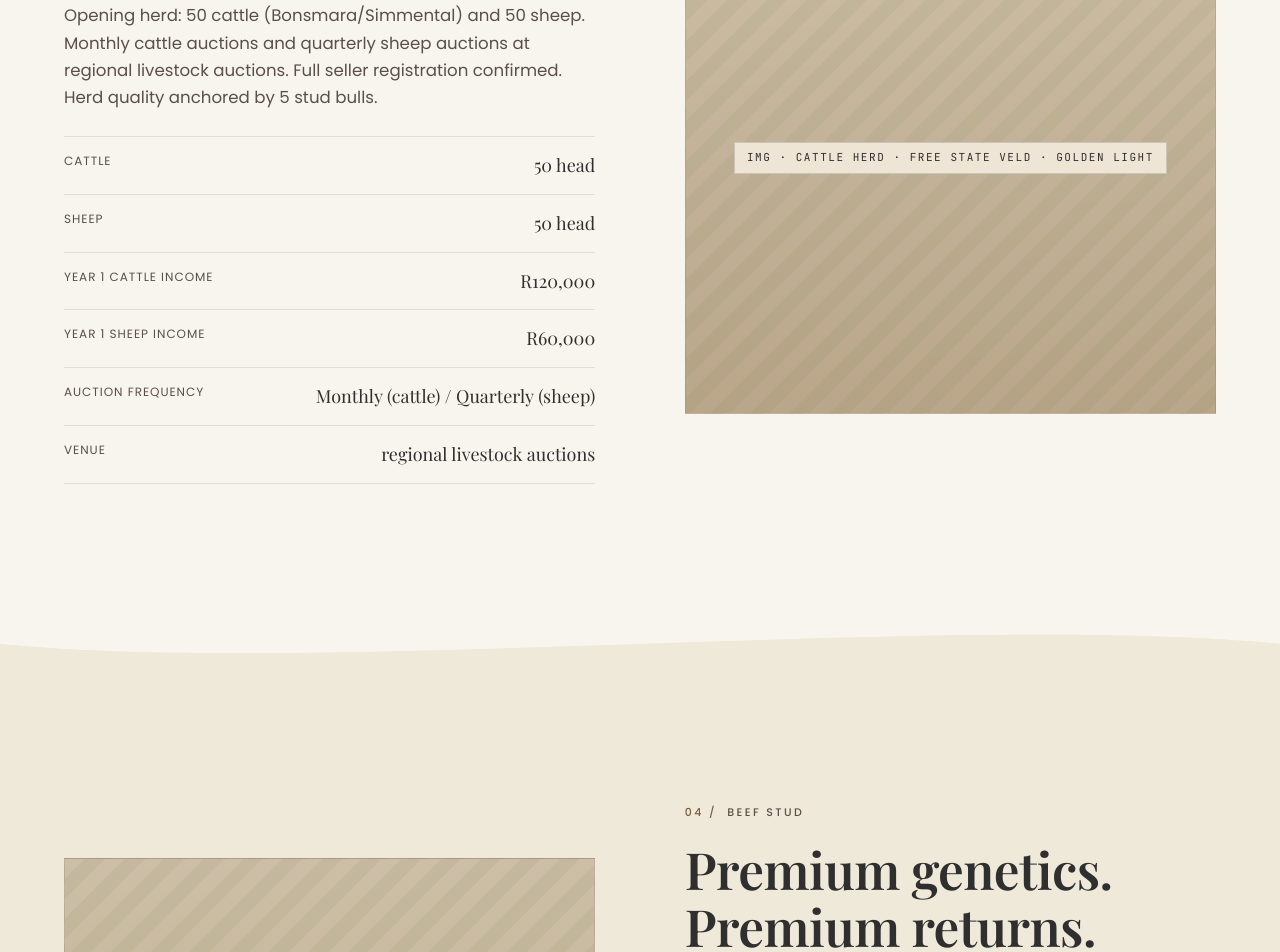
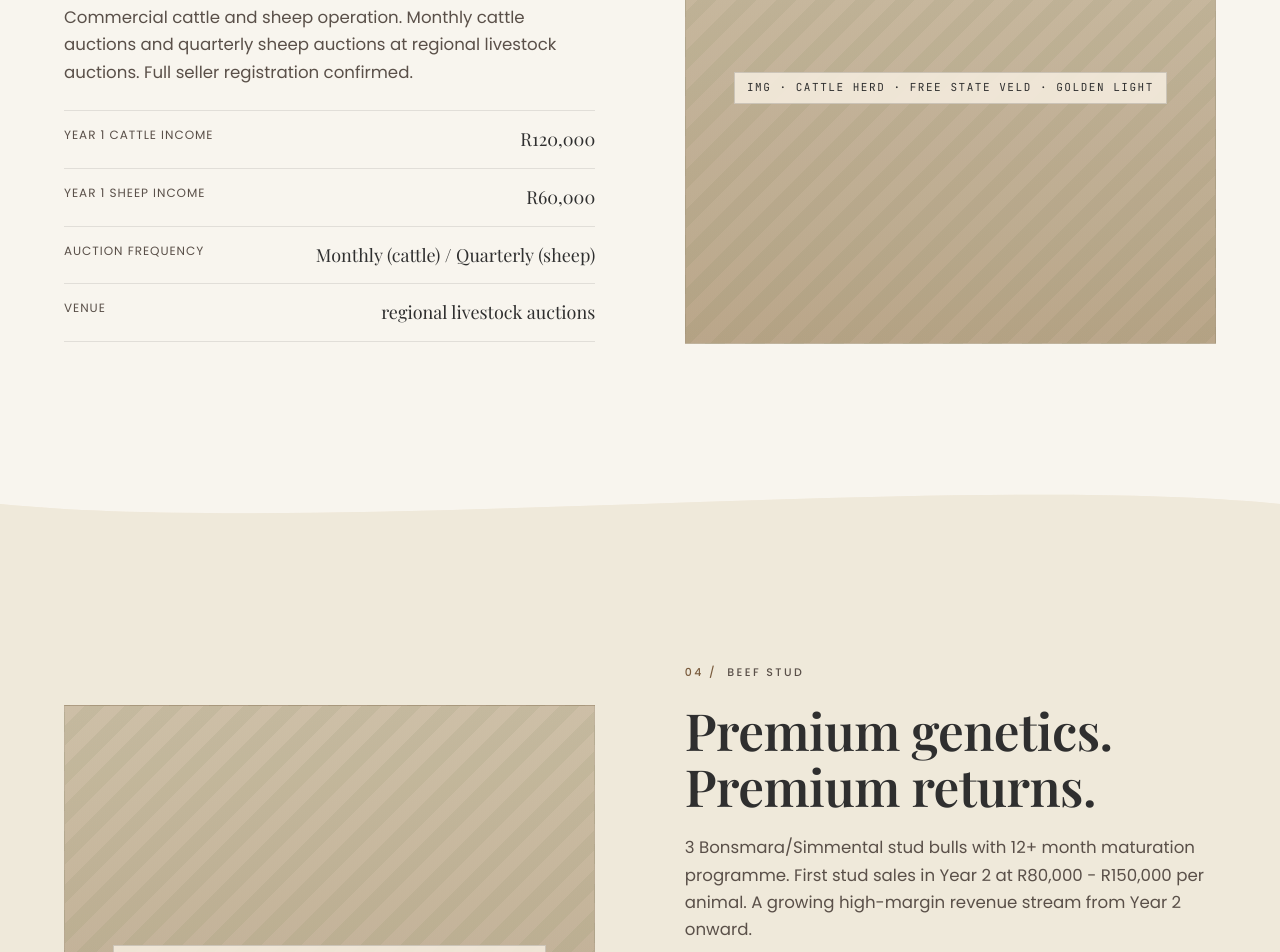
Before and after one commit to daniel-kuz/khatlengfarms, a Next.js app: page /our-products in a window 1280 px wide. Shown: the part 2860-3812 px from the top of the page. Built offline with nearby package versions, Linux system fonts and the light colour scheme.

Commit message:
Remove cattle/sheep counts, keep only 3 stud bulls across all pages
Co-Authored-By: Claude Sonnet 4.6 <noreply@anthropic.com>

```diff
--- a/src/app/our-products/page.tsx
+++ b/src/app/our-products/page.tsx
@@ -135,11 +135,11 @@ function CommercialLivestock() {
     <ProductSection
       num="03" label="Livestock"
       title="Commercial cattle and sheep  -  auction-ready."
-      body="Opening herd: 50 cattle (Bonsmara/Simmental) and 50 sheep. Monthly cattle auctions and quarterly sheep auctions at regional livestock auctions. Full seller registration confirmed. Herd quality anchored by 5 stud bulls."
+      body="Commercial cattle and sheep operation. Monthly cattle auctions and quarterly sheep auctions at regional livestock auctions. Full seller registration confirmed."
       imgCaption="img · cattle herd · Free State veld · golden light"
       facts={[
-        { k: 'Cattle', v: '50 head' },
-        { k: 'Sheep', v: '50 head' },
+
+
         { k: 'Year 1 cattle income', v: 'R120,000' },
         { k: 'Year 1 sheep income', v: 'R60,000' },
         { k: 'Auction frequency', v: 'Monthly (cattle) / Quarterly (sheep)' },
@@ -154,10 +154,10 @@ function BeefStudProgramme() {
     <ProductSection
       num="04" label="Beef Stud"
       title="Premium genetics. Premium returns."
-      body="5 Bonsmara/Simmental stud bulls with 12+ month maturation programme. Breeding commences Year 1. First stud sales in Year 2 at R80,000 - R150,000 per animal. Market pricing aligned to Stud Breeders Society SA. A growing high-margin revenue stream from Year 2 onward."
+      body="3 Bonsmara/Simmental stud bulls with 12+ month maturation programme. First stud sales in Year 2 at R80,000 - R150,000 per animal. A growing high-margin revenue stream from Year 2 onward."
       imgCaption="img · stud bull · premium genetics · farm portrait"
       facts={[
-        { k: 'Stud bulls', v: '5 (Bonsmara/Simmental)' },
+        { k: 'Stud bulls', v: '3 (Bonsmara/Simmental)' },
         { k: 'First sales', v: 'Year 2 (4 - 5 animals)' },
         { k: 'Year 2 income target', v: 'R400,000' },
         { k: 'Price range', v: 'R80,000 - R150,000/animal' },
--- a/src/app/production/page.tsx
+++ b/src/app/production/page.tsx
@@ -134,12 +134,12 @@ function LivestockSection() {
       <ProductRow
         label="Livestock"
         title="Commercial cattle and sheep - built to grow."
-        body="Opening herd of 50 cattle and 50 sheep, with a Bonsmara/Simmental stud programme anchored by 5 stud bulls. Sold through regional livestock auctions with consistent, predictable income cycles."
+        body="Commercial cattle and sheep operation with a Bonsmara/Simmental stud programme. Sold through regional livestock auctions."
         imgSrc="/images/cattle-morning.jpg" imgAlt="Cattle herd in the Free State veld, morning"
         details={[
-          { k: 'Cattle', v: '50 head (Bonsmara/Simmental)' },
-          { k: 'Sheep', v: '50 head' },
-          { k: 'Stud bulls', v: '5' },
+
+
+          { k: 'Stud bulls', v: '3' },
         ]}
       />
     </>
--- a/src/app/projects/page.tsx
+++ b/src/app/projects/page.tsx
@@ -55,7 +55,7 @@ function ProjectsGrid() {
       title: 'Beef Stud Programme',
       status: 'In Development',
       statusType: 'active' as const,
-      body: 'Bonsmara/Simmental genetics programme  -  5 stud bulls currently in maturation. Premium stud sales from Year 2 at R80,000 - R150,000 per animal.',
+      body: 'Bonsmara/Simmental genetics programme  -  3 stud bulls currently in maturation. Premium stud sales from Year 2 at R80,000 - R150,000 per animal.',
     },
     {
       title: 'Irrigation Infrastructure',
--- a/src/app/the-farm/page.tsx
+++ b/src/app/the-farm/page.tsx
@@ -203,8 +203,8 @@ function OperationalZones() {
     {
       num: 'iii.',
       title: 'Livestock Handling',
-      body: 'Opening herd of 50 cattle (3 bulls, 39 cows, 8 calves) and 50 sheep (2 rams, 37 ewes, 11 young ewes). Full auction-ready infrastructure: holding pens, loading ramps, crush and working systems.',
-      facts: [{ k: 'Cattle', v: '50 head (Bonsmara/Simmental)' }, { k: 'Sheep', v: '50 head' }, { k: 'Stud Bulls', v: '5' }, { k: 'Auction', v: 'regional livestock auctions' }],
+      body: 'Commercial cattle and sheep operation. Full auction-ready infrastructure: holding pens, loading ramps, crush and working systems.',
+      facts: [{ k: 'Stud Bulls', v: '3' }, { k: 'Breed', v: 'Bonsmara/Simmental' }, { k: 'Auction', v: 'Regional livestock auctions' }],
       imgCaption: 'img · cattle in pens · livestock facility',
     },
     {
```
